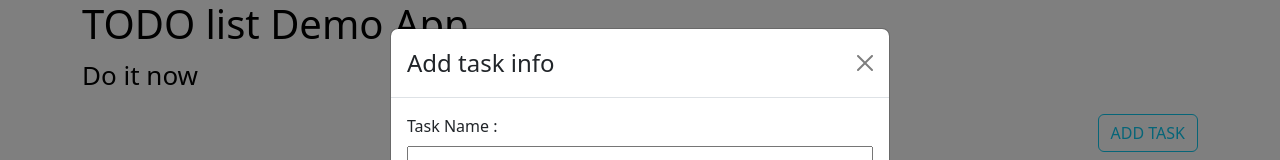
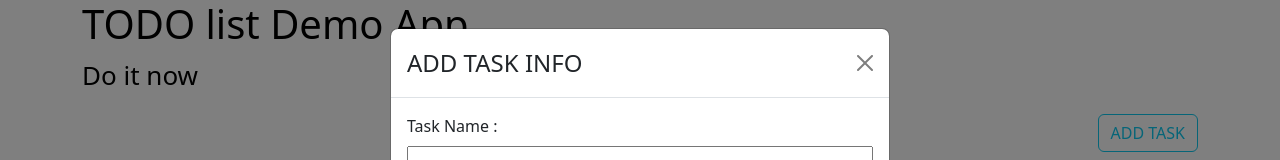
Before and after one commit to Barry140/react-app, a React (Create React App) app: page / in a window 1280 px wide. Both pictures are taken after a click on the button "ADD TASK". Shown: the top 160 px of the page. Built offline with nearby package versions, Linux system fonts and the light colour scheme.

Commit message:
git push

```diff
--- a/src/App.js
+++ b/src/App.js
@@ -83,7 +83,6 @@ function App() {
         status: ''
       })
       setEditPeople({index: null});
-
     }
 
   }
@@ -106,13 +105,24 @@ function App() {
       })
     }
 
+    //
+  const [show, setShow] = useState(false);
+  const handleCloseButton = () => {
+    if(validateValues()){
+      console.log(validateValues())
+      return setShow(false)
+    }
+  };
+  const handleClose = () => {
+    setPeopleFormData(defaultFormData);
+    setEditPeople({index: null});
+    return setShow(false)
+  };
+  const handleShow = () => setShow(true);
 
   const listitem = people.map((item, idx) => <tr key={idx}>
-
     <td style={{ textAlign: 'center' }}>{idx}</td>
     <td style={{ textAlign: 'center' }}>{item.name}</td>
-
-
     <td style={{ textAlign: 'center' }}>
       {item.status === 'ok' ? (
           <p className="text-uppercase">👍 {item.status}</p>
@@ -122,23 +132,15 @@ function App() {
           <p>🎱 {item.status}</p>
       )}
     </td>
-
-    <td style={{ textAlign: 'center' }}><Button variant="outline-dark" type="button" onClick={() => handleEdit(idx)}>✏</Button></td>
+    <td style={{ textAlign: 'center' }}>
+      {/* <Button variant="outline-dark" type="button" onClick={() => handleEdit(idx)}>✏</Button> */}
+      <Button variant="outline-dark" type="button" onClick={() => {handleShow(); handleEdit(idx)}}>✏</Button>
+    </td>
     <td style={{ textAlign: 'center' }}><Button variant="outline-dark" type="button" onClick={() => handleDelete(idx)}>🗑</Button></td>
-
   </tr>)
 
 
-  const [show, setShow] = useState(false);
 
-  const handleCloseButton = () => {
-    if(validateValues()){
-      console.log(validateValues())
-      return setShow(false)
-    }
-  };
-  const handleClose = () => setShow(false);
-  const handleShow = () => setShow(true);
 
   return (
     <>
@@ -152,13 +154,13 @@ function App() {
 
         <div style={{ textAlign: 'right' }}>
           <Button  variant="outline-info" onClick={handleShow}>
-           {editPeople.index !== null ? 'Click here to Edit selected task ' : 'ADD TASK'}
+           ADD TASK
           </Button>
         </div>
 
         <Modal show={show} onHide={handleClose}>
         <Modal.Header closeButton>
-          <Modal.Title> Add task info</Modal.Title>
+          <Modal.Title>{editPeople.index !== null ? 'EDIT TASK INFO' : 'ADD TASK INFO'}</Modal.Title>
         </Modal.Header>
 
         <Form onSubmit={handleItem}>
```
